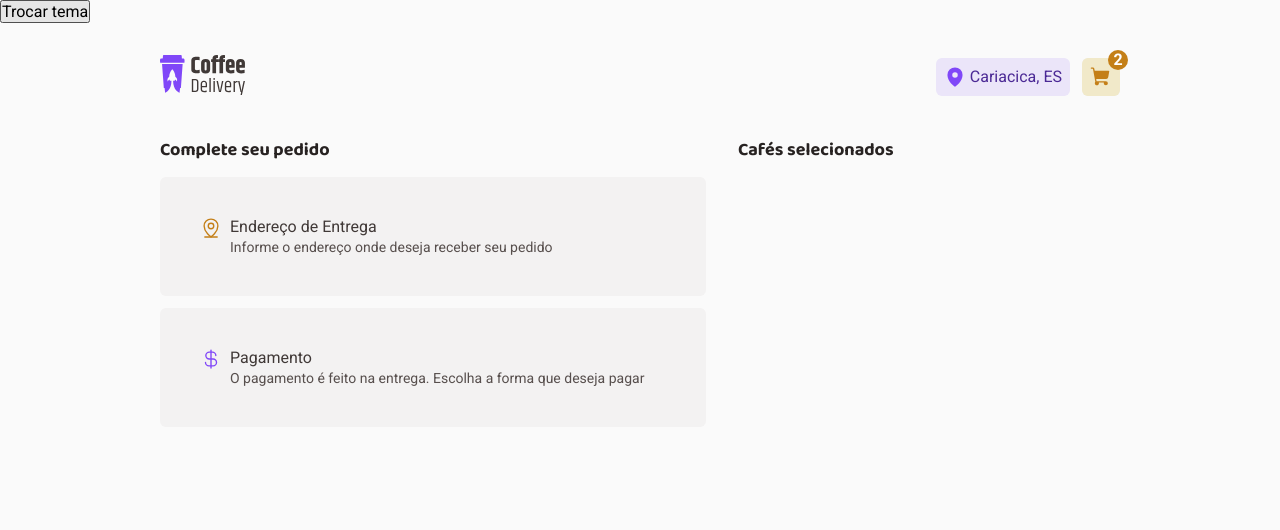
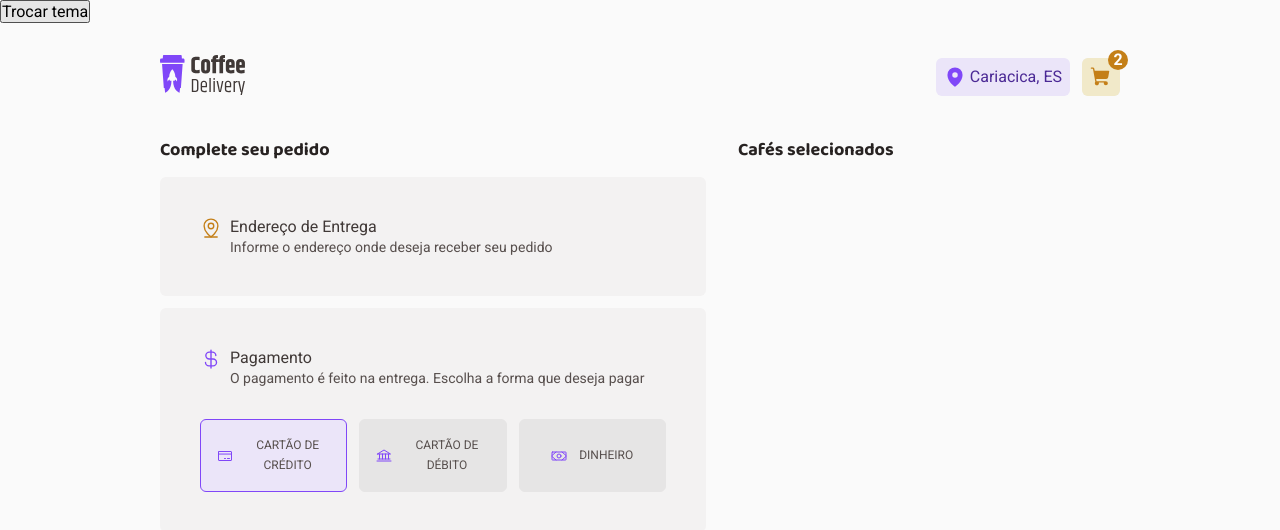
Before and after one commit to luarakerlen/coffee-delivery, a React (Vite) app: page /checkout in a window 1280 px wide. Shown: the top 530 px of the page. Built offline with nearby package versions, Linux system fonts and the light colour scheme.

Commit message:
chore: insert payment methods

```diff
--- a/src/pages/Checkout/index.tsx
+++ b/src/pages/Checkout/index.tsx
@@ -1,12 +1,20 @@
-import { CurrencyDollar, MapPinLine } from 'phosphor-react';
 import { useTheme } from 'styled-components';
 import { IconTitleDescription } from './components/IconTitleDescription';
+import { PaymentMethod } from './components/PaymentMethod';
+import {
+	Bank,
+	CreditCard,
+	CurrencyDollar,
+	MapPinLine,
+	Money,
+} from 'phosphor-react';
 import {
 	AddressContainer,
 	CheckoutContainer,
 	OrderConfirmationContainer,
 	OrderSummaryContainer,
 	PaymentContainer,
+	PaymentMethods,
 	SelectedCoffeesContainer,
 } from './styles';
 
@@ -31,6 +39,11 @@ export function Checkout() {
 						title='Pagamento'
 						description='O pagamento é feito na entrega. Escolha a forma que deseja pagar'
 					/>
+					<PaymentMethods>
+						<PaymentMethod title='Cartão de crédito' Icon={CreditCard} selected/>
+						<PaymentMethod title='Cartão de débito' Icon={Bank} />
+						<PaymentMethod title='Dinheiro' Icon={Money} />
+					</PaymentMethods>
 				</PaymentContainer>
 			</OrderConfirmationContainer>
 
--- a/src/pages/Checkout/styles.ts
+++ b/src/pages/Checkout/styles.ts
@@ -20,24 +20,42 @@ export const CheckoutContainer = styled.div`
 
 export const OrderConfirmationContainer = styled.div`
 	width: 40rem;
+
+	@media (max-width: 768px) {
+		width: 100%;
+	}
 `;
 
 const DataContainer = styled.div`
 	width: 100%;
 	border-radius: 6px;
-  padding: 2.5rem;
+	padding: 2.5rem;
 	background-color: ${(props) => props.theme['base-card']};
 `;
 
 export const AddressContainer = styled(DataContainer)`
-  margin-bottom: 0.75rem;
+	margin-bottom: 0.75rem;
 `;
 
-export const PaymentContainer = styled(DataContainer)`
+export const PaymentContainer = styled(DataContainer)``;
+
+export const PaymentMethods = styled.div`
+	display: flex;
+	gap: 0.75rem;
+	justify-content: space-between;
+	margin-top: 2rem;
+
+	@media (max-width: 768px) {
+		flex-direction: column;
+	}
 `;
 
 export const SelectedCoffeesContainer = styled.div`
 	width: 28rem;
+
+	@media (max-width: 768px) {
+		width: 100%;
+	}
 `;
 
 export const OrderSummaryContainer = styled.div``;
```
